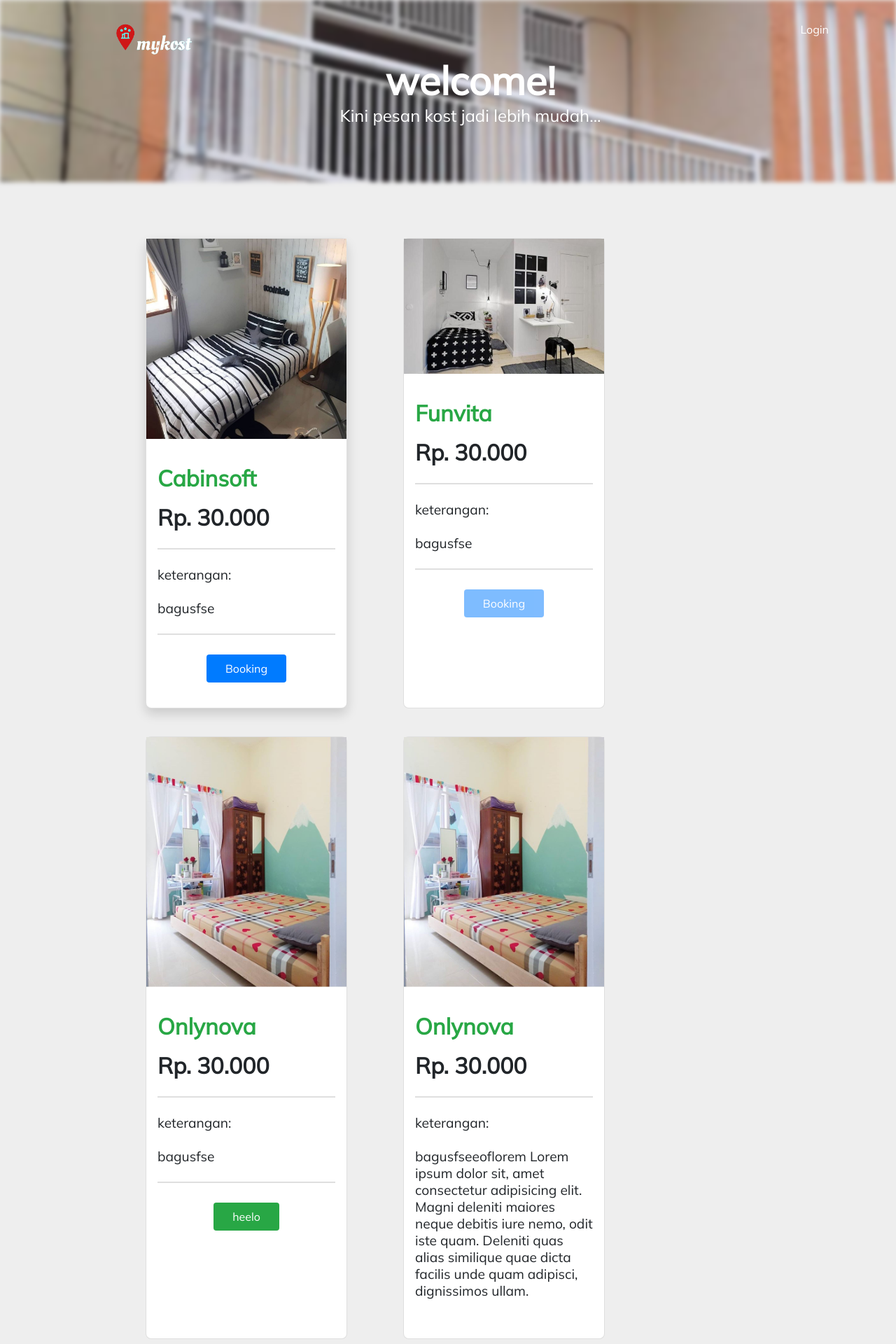
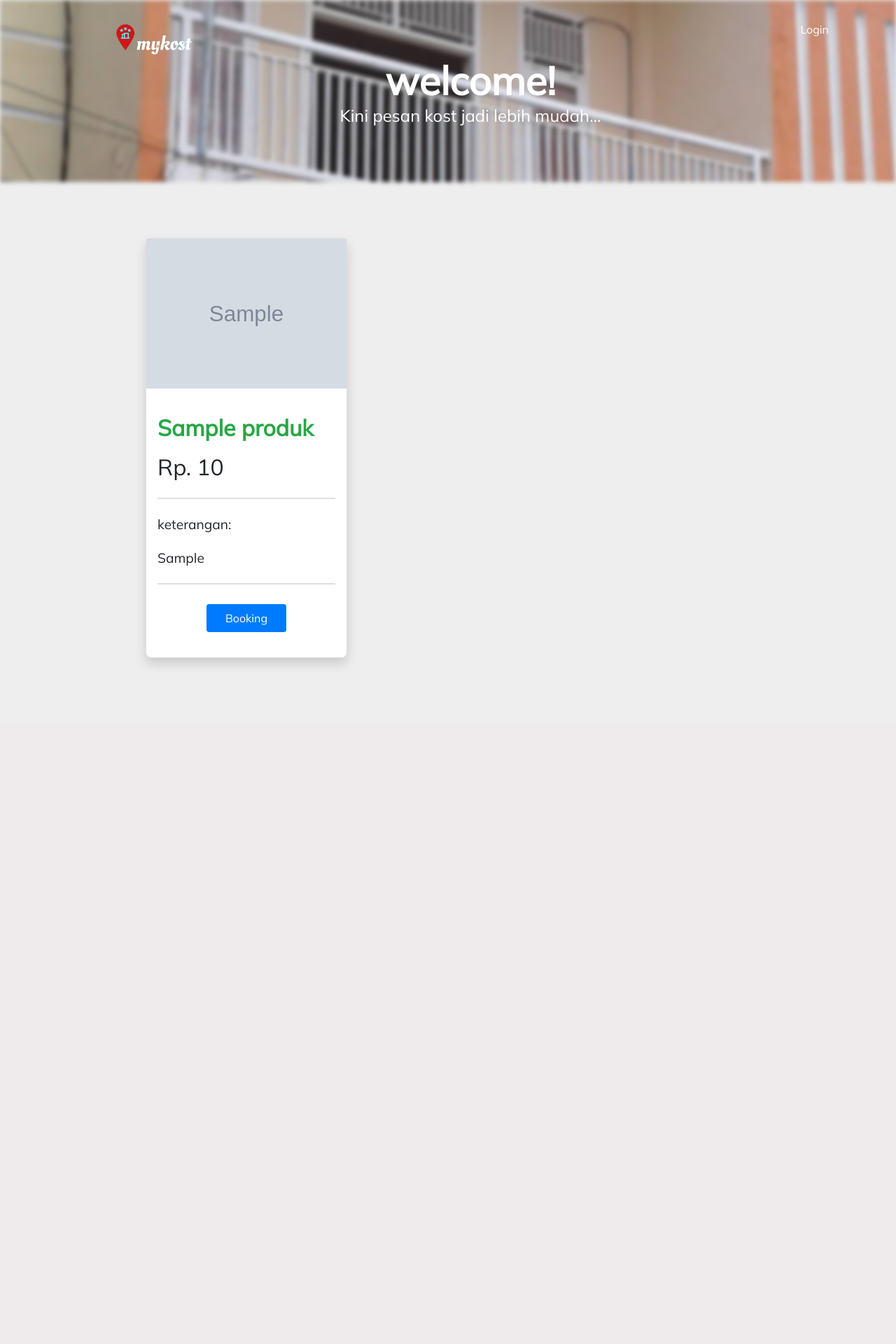
Before and after one commit to YogiPristiawan/kostkita, a PHP site: page /kostkita/ in a window 1280 px wide; the page is wider, and only the part inside the window is pictured. Shown: the top 1920 px of that part at 70% size. After the commit the page ends 952 px from the top of that part, so only its background shows below. Run offline with PHP 8.4, Linux system fonts and the light colour scheme; tables that the repository leaves empty or names only in its code hold one stand-in row (values such as "Sample post"); grey boxes marked "Sample" are stand-in pictures.

Commit message:
feat: show product

```diff
--- /dev/null
+++ b/_functions.php
@@ -0,0 +1,15 @@
+<?php
+require_once('connection.php');
+
+
+function query($sql)
+{
+	global $conn;
+
+	$query = mysqli_query($conn, $sql);
+	while ($row = mysqli_fetch_assoc($query)) {
+		$results[] = $row;
+	}
+
+	return $results;
+}
--- a/booking.php
+++ b/booking.php
@@ -5,6 +5,7 @@
 	<hr>
 	<div class="text-left mt-2">
 		<form action="" method="POST">
+			<input type="hidden" name="produk_id" value="<?= $_GET['produk_id']; ?>">
 			<div class="form-group">
 				<label for="order_id">Order ID</label>
 				<input type="text" class="form-control readonly" value="1234" name="order_id" readonly>
--- a/index.php
+++ b/index.php
@@ -1,70 +1,28 @@
-<!-- end header -->
+<?php
+require_once('_functions.php');
+
+$product = query("SELECT * FROM produk");
+
+?>
 <?php require_once('./layouts/header.php') ?>
 <div class="container mt-2 mb-4">
 	<div class="d-flex flex-wrap">
+		<?php foreach ($product as $p) :  ?>
 			<div class="card shadow ml-3 mt-2">
-			<img src="./asset/img/Cabinsoft.jpg" alt="">
+				<img src="./asset/img/<?= $p['gambar']; ?>" alt="">
 				<div class="card-body">
-				<h2 class="text-success">Cabinsoft</h2>
-				<h2 class="mt-1">Rp. 30.000</h2>
+					<h2 class="text-success"><?= $p['nama_produk']; ?></h2>
+					<h2 class="mt-1 font-weight-normal">Rp. <?= number_format($p['harga'], 0, ',', '.') ?></h2>
 					<hr>
 					<p>keterangan:</p>
-				<p>bagusfse</p>
+					<p><?= $p['deskripsi']; ?></p>
 					<hr>
 					<div class="text-center">
-					<a href="booking.php?id=1" class="btn btn-primary">Booking</a>
+						<a href="booking.php?produk_id=<?= $p['produk_id']; ?>" class="btn btn-primary">Booking</a>
 					</div>
 				</div>
 			</div>
-		<div class="card ml-3 mt-2">
-			<img src="./asset/img/Funvita.jpg" alt="">
-			<div class="card-body">
-				<h2 class="text-success">Funvita</h2>
-				<h2 class="mt-1">Rp. 30.000</h2>
-				<hr>
-				<p>keterangan:</p>
-				<p>bagusfse</p>
-				<hr>
-				<div class="text-center">
-					<a href="booking.php?id=1" class="btn btn-primary disabled">Booking</a>
-				</div>
-			</div>
-		</div>
-		<div class="card ml-3 mt-2">
-			<img src="./asset/img/Onlynova.jpg" alt="">
-			<div class="card-body">
-				<h2 class="text-success">Onlynova</h2>
-				<h2 class="mt-1">Rp. 30.000</h2>
-				<hr>
-				<p>keterangan:</p>
-				<p>bagusfse</p>
-				<hr>
-				<div class="text-center">
-					<a class="btn btn-success">heelo</a>
-				</div>
-			</div>
-		</div>
-		<div class="card ml-3 mt-2">
-			<img src="./asset/img/Onlynova.jpg" alt="">
-			<div class="card-body">
-				<h2 class="text-success">Onlynova</h2>
-				<h2 class="mt-1">Rp. 30.000</h2>
-				<hr>
-				<p>keterangan:</p>
-				<p>bagusfseeoflorem Lorem ipsum dolor sit, amet consectetur adipisicing elit. Magni deleniti maiores neque debitis iure nemo, odit iste quam. Deleniti quas alias similique quae dicta facilis unde quam adipisci, dignissimos ullam.</p>
-
-			</div>
-		</div>
-		<div class="card ml-3 mt-2">
-			<img src="./asset/img/Onlynova.jpg" alt="">
-			<div class="card-body">
-				<h2 class="text-success">Onlynova</h2>
-				<h2 class="mt-1">Rp. 30.000</h2>
-				<hr>
-				<p>keterangan:</p>
-				<p>bagusfse</p>
-			</div>
-		</div>
+		<?php endforeach; ?>
 	</div>
 </div>
 <?php require_once('layouts/footer.php') ?>
```
Lines whose indentation alone changed are shown as unchanged.
